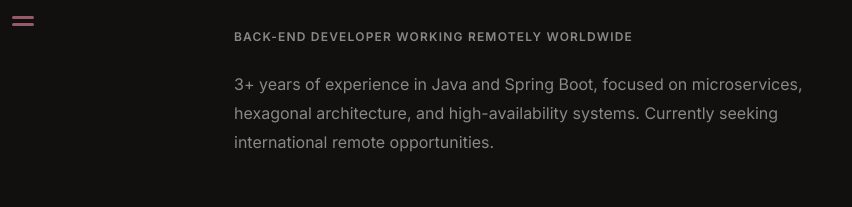
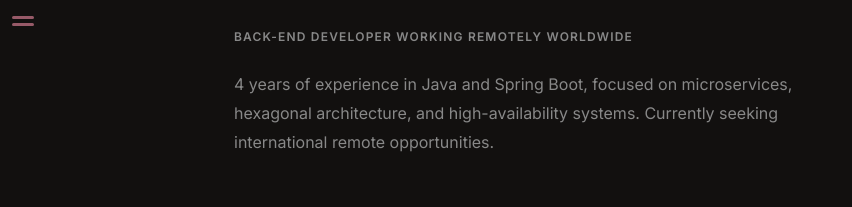
Before and after one commit to nathaliermar/portfolio, an Angular app: page / in a window 1280 px wide. Shown: the part 379-586 px from the top of the page, without its empty margins (0-852 px from the left). Built offline with nearby package versions, Linux system fonts and the light colour scheme.

Commit message:
fix: Update resume and years of experience

```diff
--- a/src/app/features/about/about.component.ts
+++ b/src/app/features/about/about.component.ts
@@ -8,7 +8,7 @@
 })
 export class AboutComponent {
   readonly bio = `
-      3+ years of experience in Java and Spring Boot,
+      4 years of experience in Java and Spring Boot,
 focused on microservices, hexagonal architecture, and high-availability systems.
       Currently seeking international remote opportunities.
   `;
```
Also changed, not shown: 1 other file (tests, documents, lock files or other folders).
